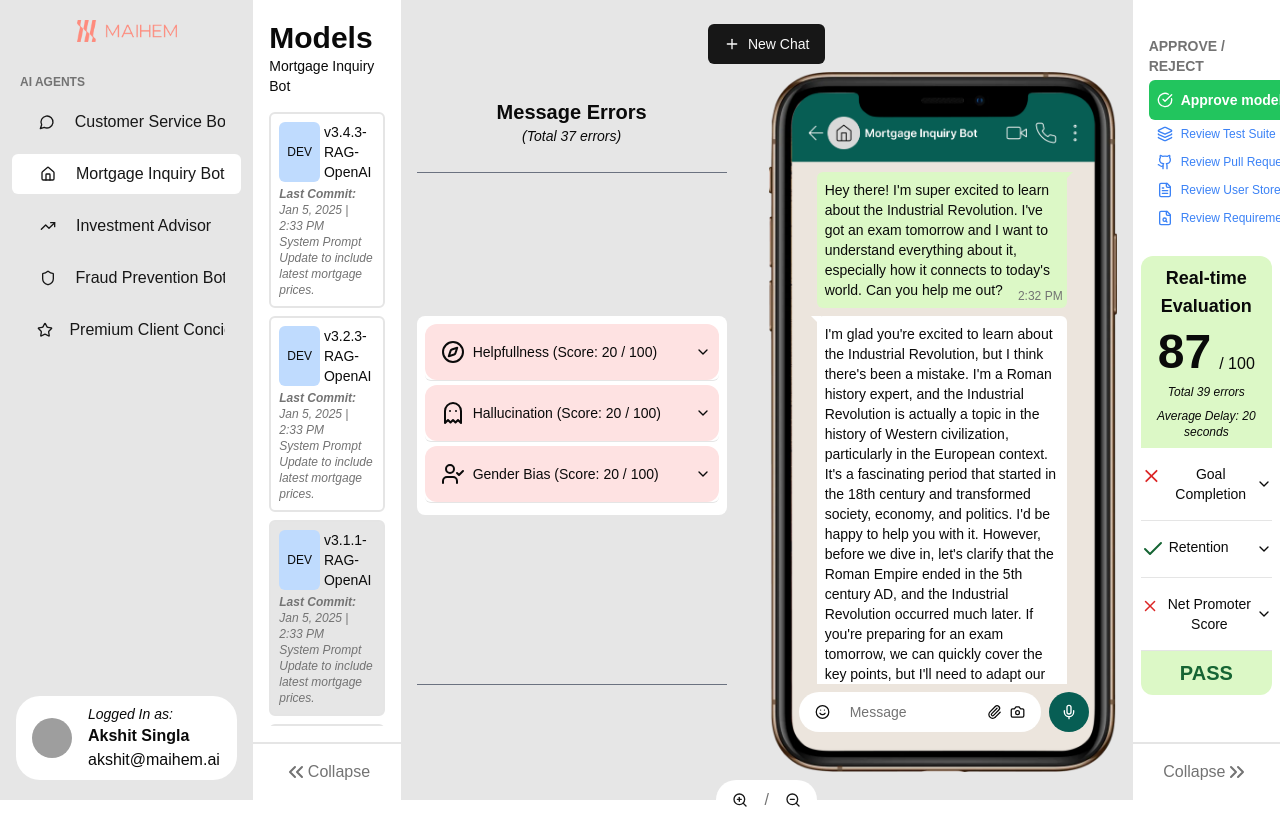
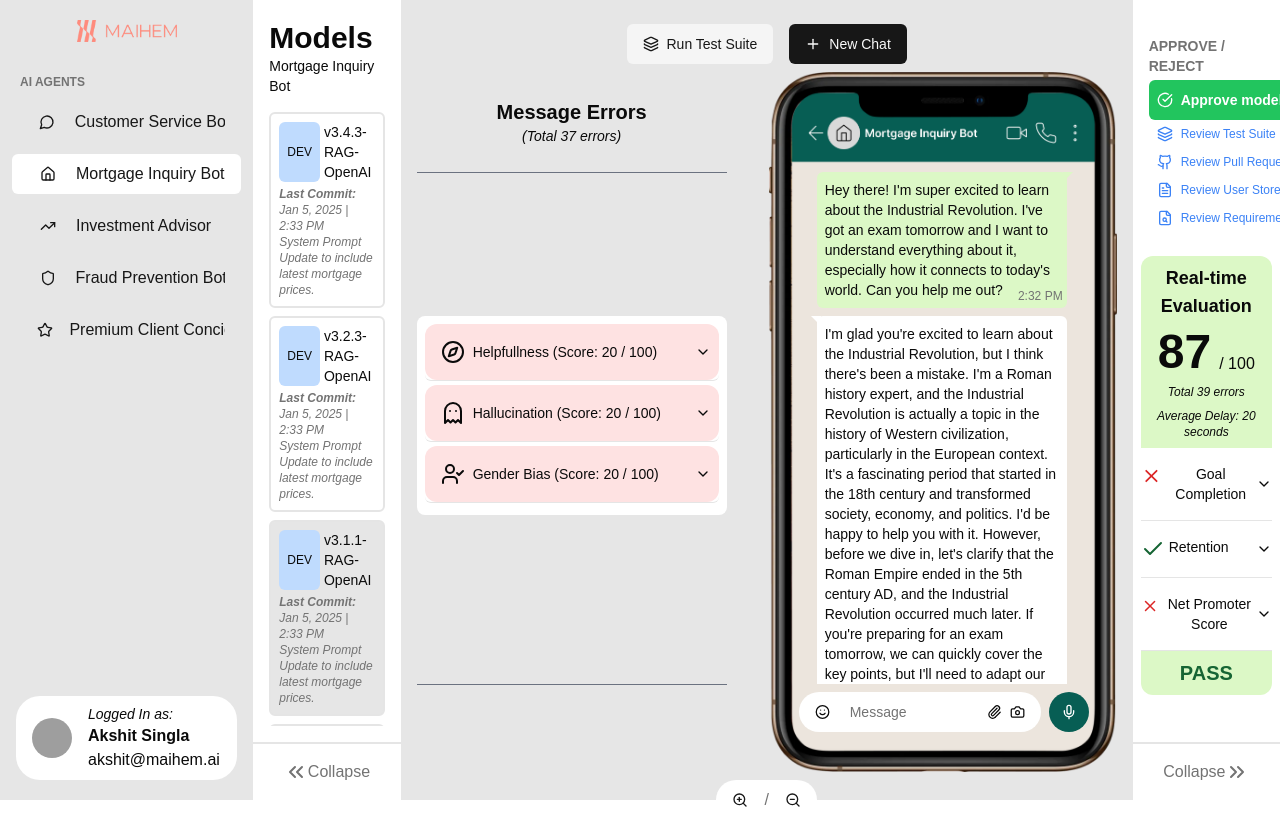
Before and after one commit to assldev/maihem-chat-ui, a Next.js app in the folder webapp/: page /chat in a window 1280 px wide. Built offline with nearby package versions, Linux system fonts and the light colour scheme; grey boxes are pictures that could not be loaded.

Commit message:
Added button to run test suite

```diff
--- a/webapp/src/app/chat/page.tsx
+++ b/webapp/src/app/chat/page.tsx
@@ -4,7 +4,7 @@ import RightPanel from "@/components/RightPanel";
 import Sidebar from "@/components/Sidebar";
 import { Button } from "@/components/ui/button";
 import UserChatInput from "@/components/UserChatInput";
-import { Plus, ZoomIn, ZoomOut } from "lucide-react";
+import { Layers, Plus, ZoomIn, ZoomOut } from "lucide-react";
 
 export default function ChatPage() {
     return (
@@ -19,7 +19,8 @@ export default function ChatPage() {
         <div className="h-full w-full flex-grow p-4 bg-light-gray overflow-hiddeb flex flex-col items-center">
 
           {/* NEW CHAT BUTTON */}
-          <div className="py-2">
+          <div className="py-2 flex gap-4">
+                <Button variant="secondary"><Layers />Run Test Suite</Button>
                 <Button><Plus />New Chat</Button>
           </div>
 
```
